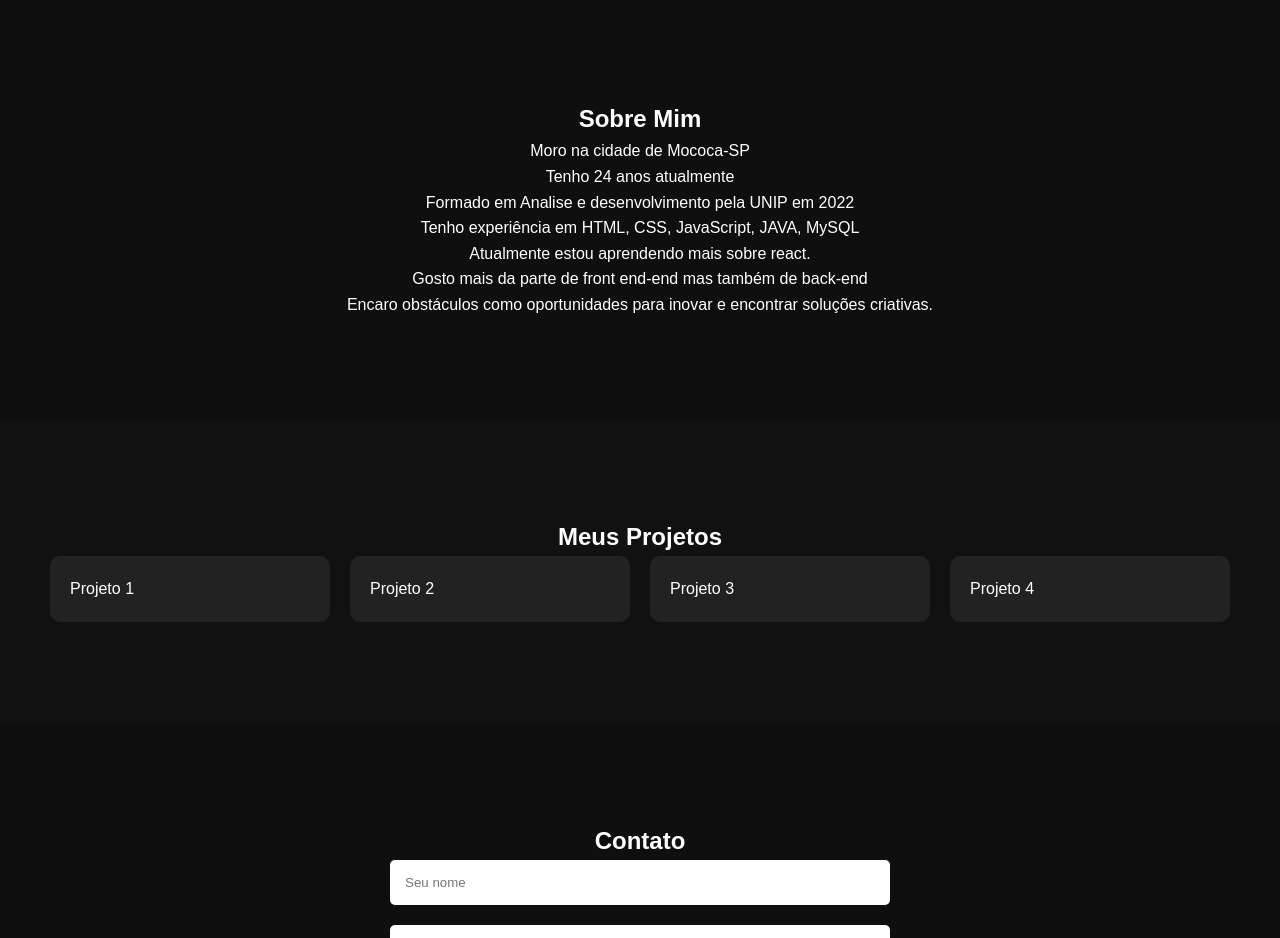
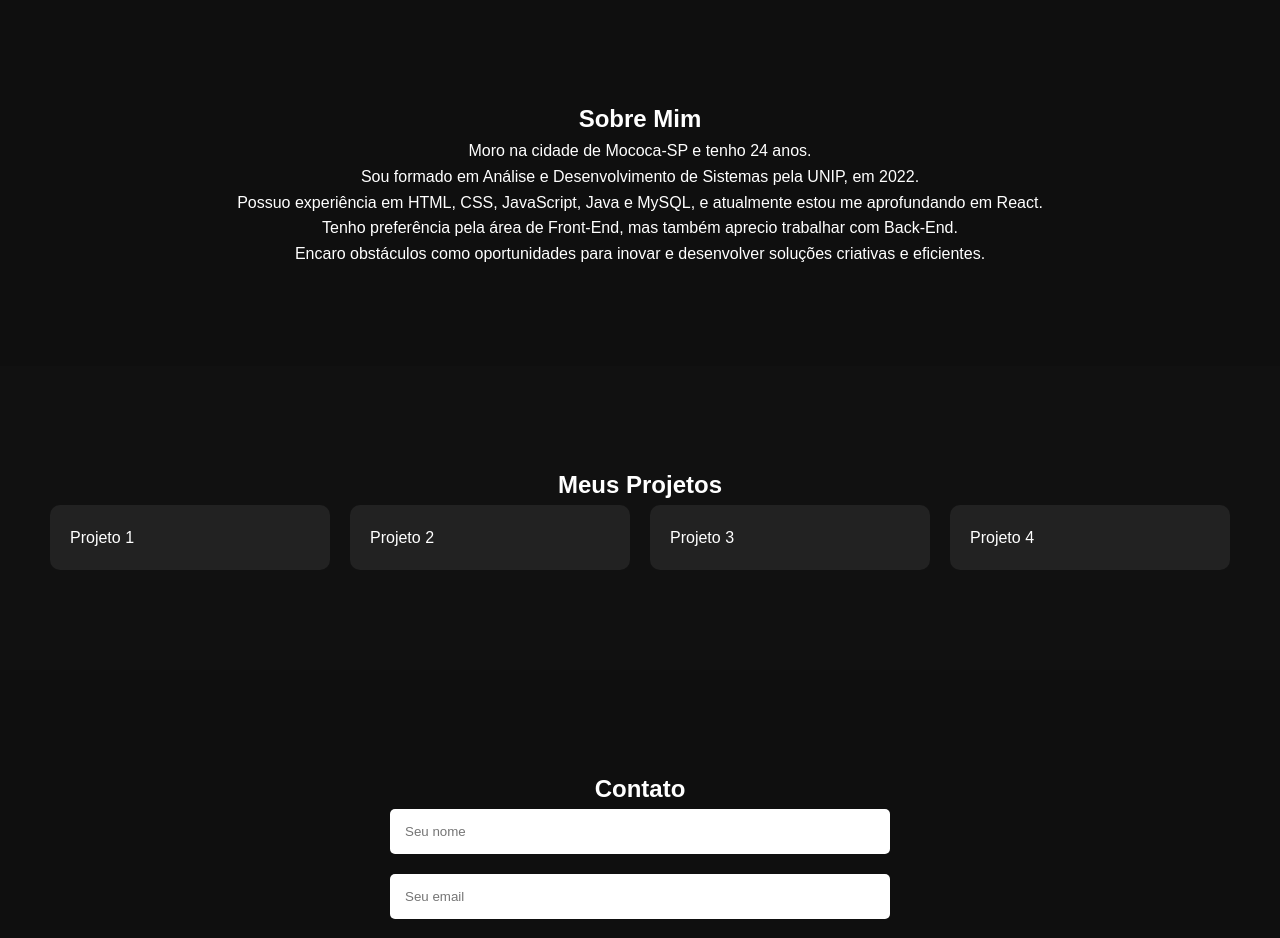
Before and after one commit to gabriel230701/Meu-Portfolio-HTML-CSS-JS, a plain HTML site: page index.html in a window 1280 px wide. Shown: the part 800-1738 px from the top of the page. Drawn offline with Linux system fonts and the light colour scheme.

Commit message:
Novas alterações

```diff
--- a/index.html
+++ b/index.html
@@ -27,13 +27,12 @@
 
     <section id="sobre">
         <h2 class="fade-in">Sobre Mim</h2>
-        <p>Moro na cidade de Mococa-SP</p>
-        <p>Tenho 24 anos atualmente</p>
-        <p>Formado em Analise e desenvolvimento pela UNIP em 2022</p>
-        <p class="fade-in">Tenho experiência em HTML, CSS, JavaScript, JAVA, MySQL
-        <p>Atualmente estou aprendendo mais sobre react.</p>
-        <p>Gosto mais da parte de front end-end mas também de back-end</p>
-        <p>Encaro obstáculos como oportunidades para inovar e encontrar soluções criativas.</p>
+        <p>Moro na cidade de Mococa-SP e tenho 24 anos.</p>
+        <p>Sou formado em Análise e Desenvolvimento de Sistemas pela UNIP, em 2022.</p>
+        <p>Possuo experiência em HTML, CSS, JavaScript, Java e MySQL, e atualmente estou me aprofundando em React.</p>
+        <p>Tenho preferência pela área de Front-End, mas também aprecio trabalhar com Back-End.</p>
+        <p>Encaro obstáculos como oportunidades para inovar e desenvolver soluções criativas e eficientes.</p>
+
 
     </section>
 
```
